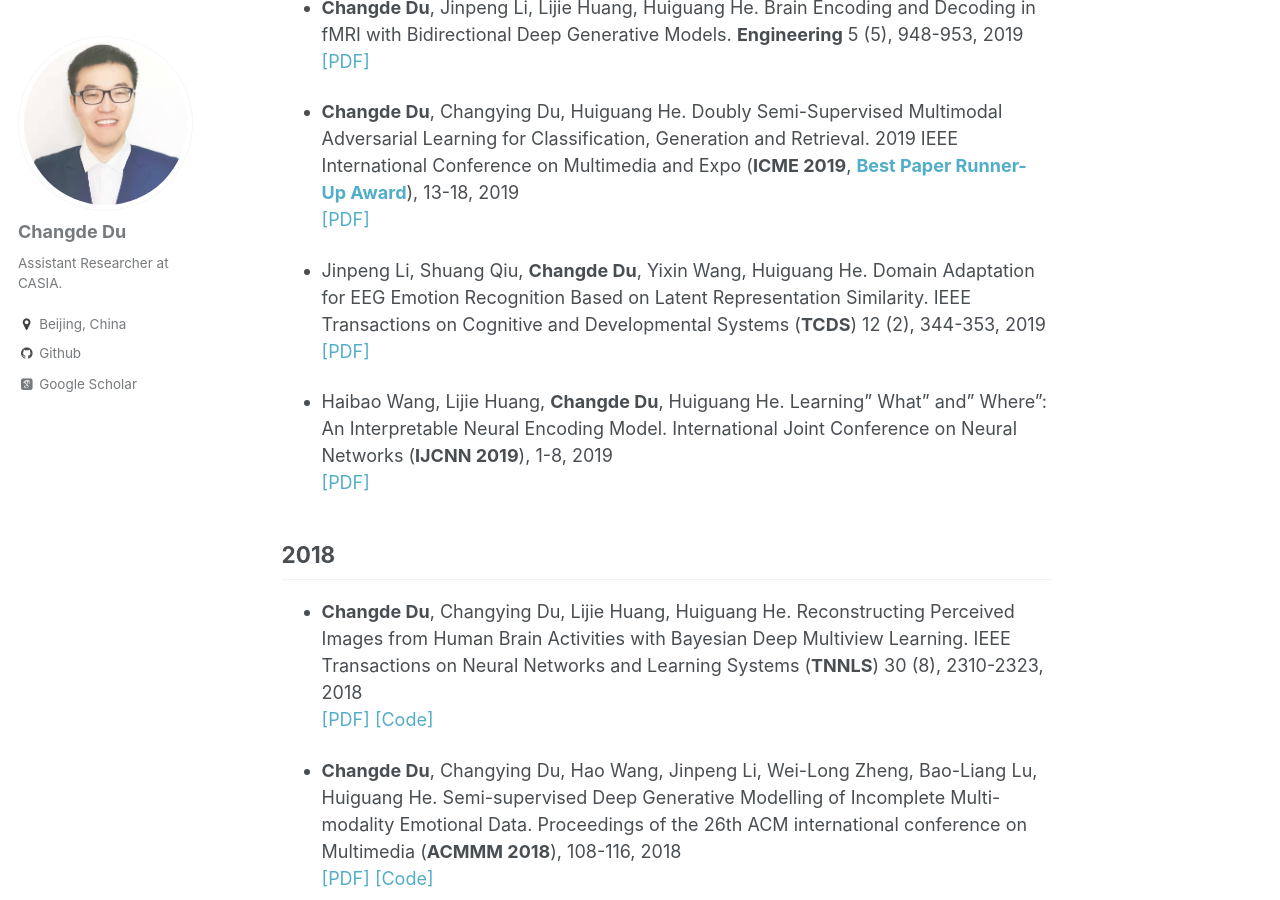
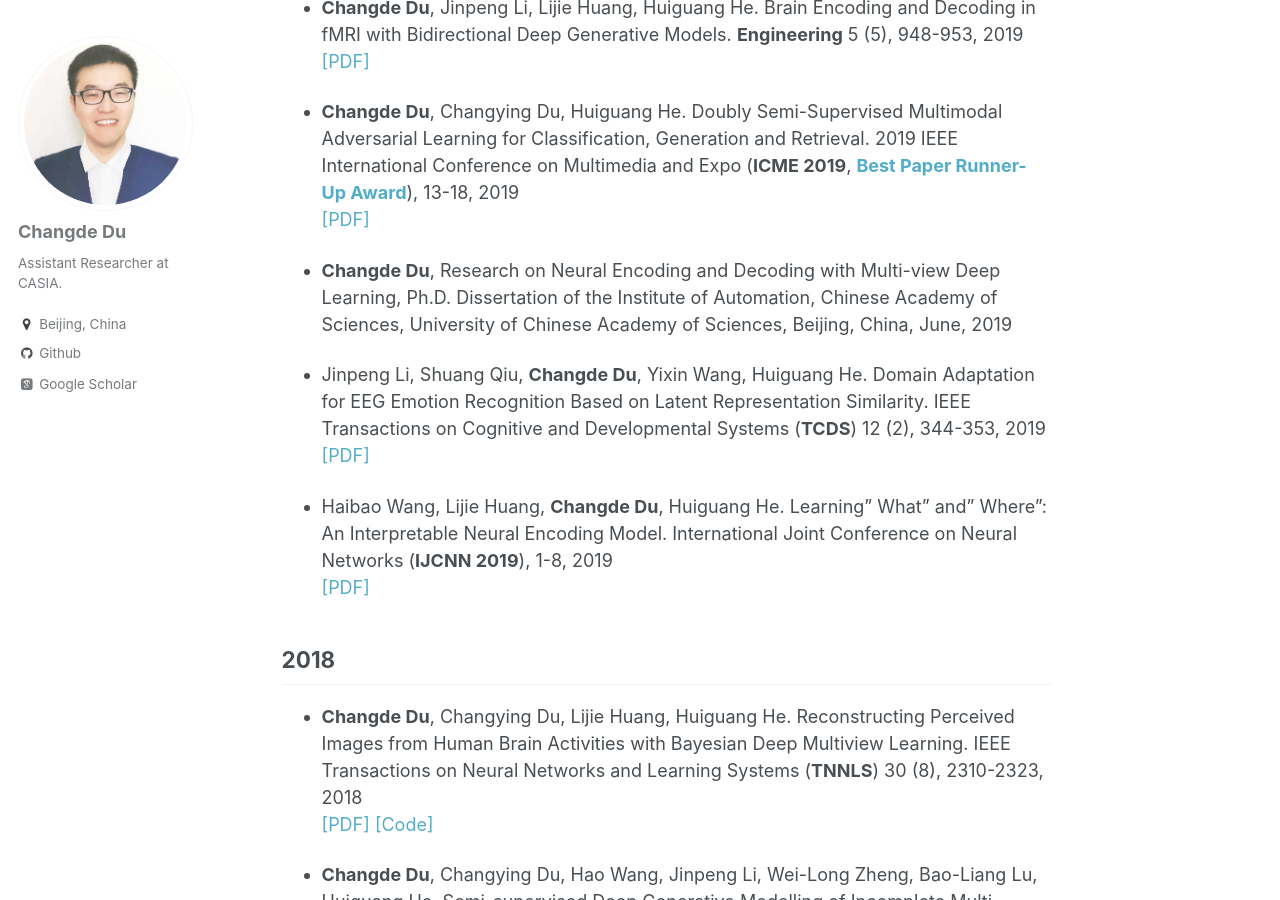
Before and after one commit to ChangdeDu/changdedu.github.io, a Jekyll site: the page built from _pages/about.md, in a window 1280 px wide and 900 px high, scrolled down 2209 px. Built offline with Jekyll 4.4.1, drawn with Linux system fonts in a browser that asks for light colours; some web fonts are replaced.

Commit message:
Create about.md

```diff
--- a/_pages/about.md
+++ b/_pages/about.md
@@ -59,6 +59,8 @@ IEEE Transactions on Cognitive and Developmental Systems (**TCDS**), 2020 <br>[[
 
 - **Changde Du**, Changying Du, Huiguang He. Doubly Semi-Supervised Multimodal Adversarial Learning for Classification, Generation and Retrieval.
 2019 IEEE International Conference on Multimedia and Expo (**ICME 2019**, [**Best Paper Runner-Up Award**](http://english.ia.cas.cn/rh/rps/201908/t20190819_214607.html)), 13-18, 2019  <br>[[PDF]](https://ieeexplore.ieee.org/abstract/document/8784922)
+
+- **Changde Du**, Research on Neural Encoding and Decoding with Multi-view Deep Learning, Ph.D. Dissertation of the Institute of Automation, Chinese Academy of Sciences, University of Chinese Academy of Sciences, Beijing, China, June, 2019
 
 - Jinpeng Li, Shuang Qiu, **Changde Du**, Yixin Wang, Huiguang He. Domain Adaptation for EEG Emotion Recognition Based on Latent Representation Similarity.
 IEEE Transactions on Cognitive and Developmental Systems (**TCDS**) 12 (2), 344-353, 2019 <br>[[PDF]](https://ieeexplore.ieee.org/document/8882370)
```
